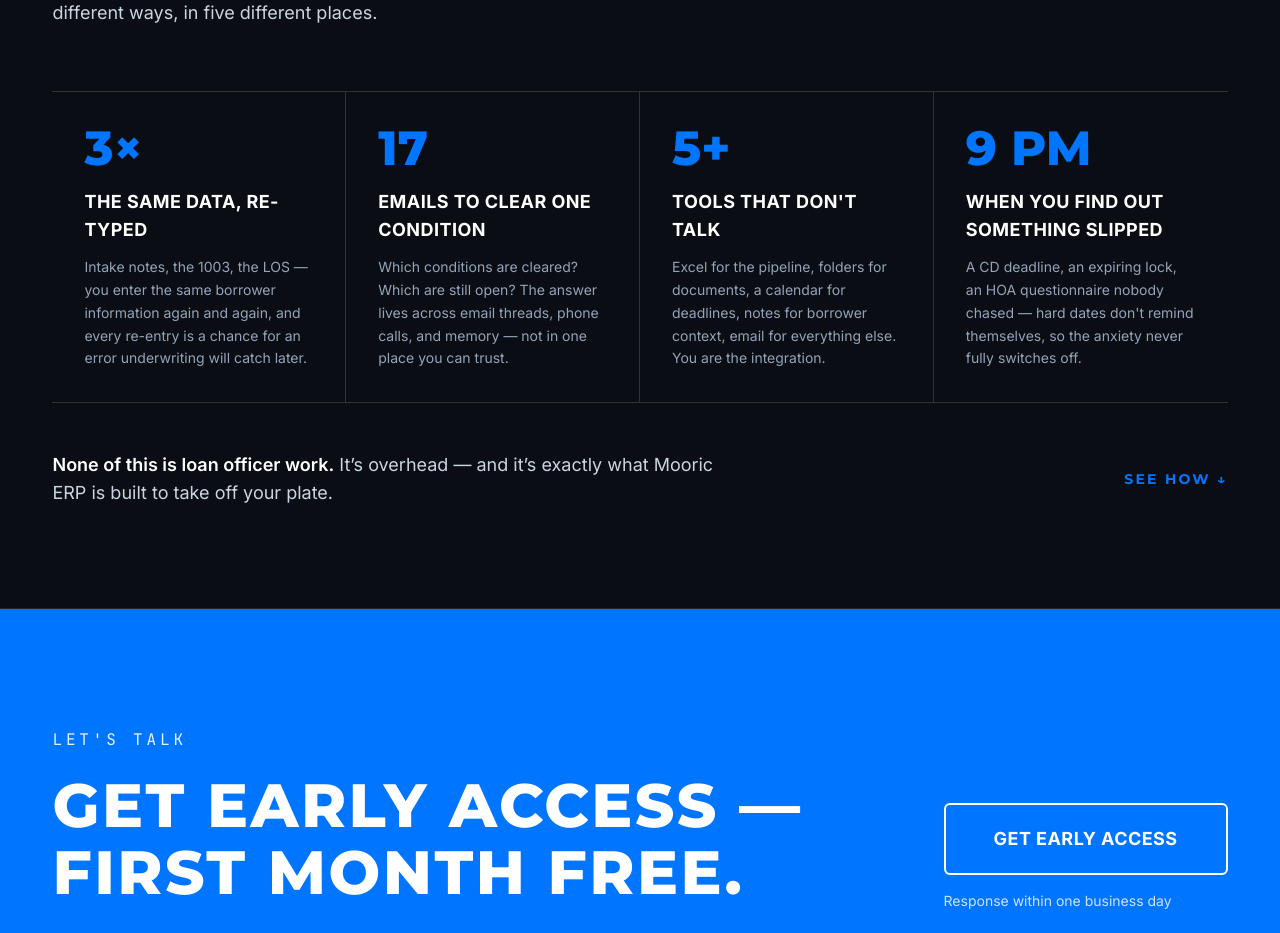
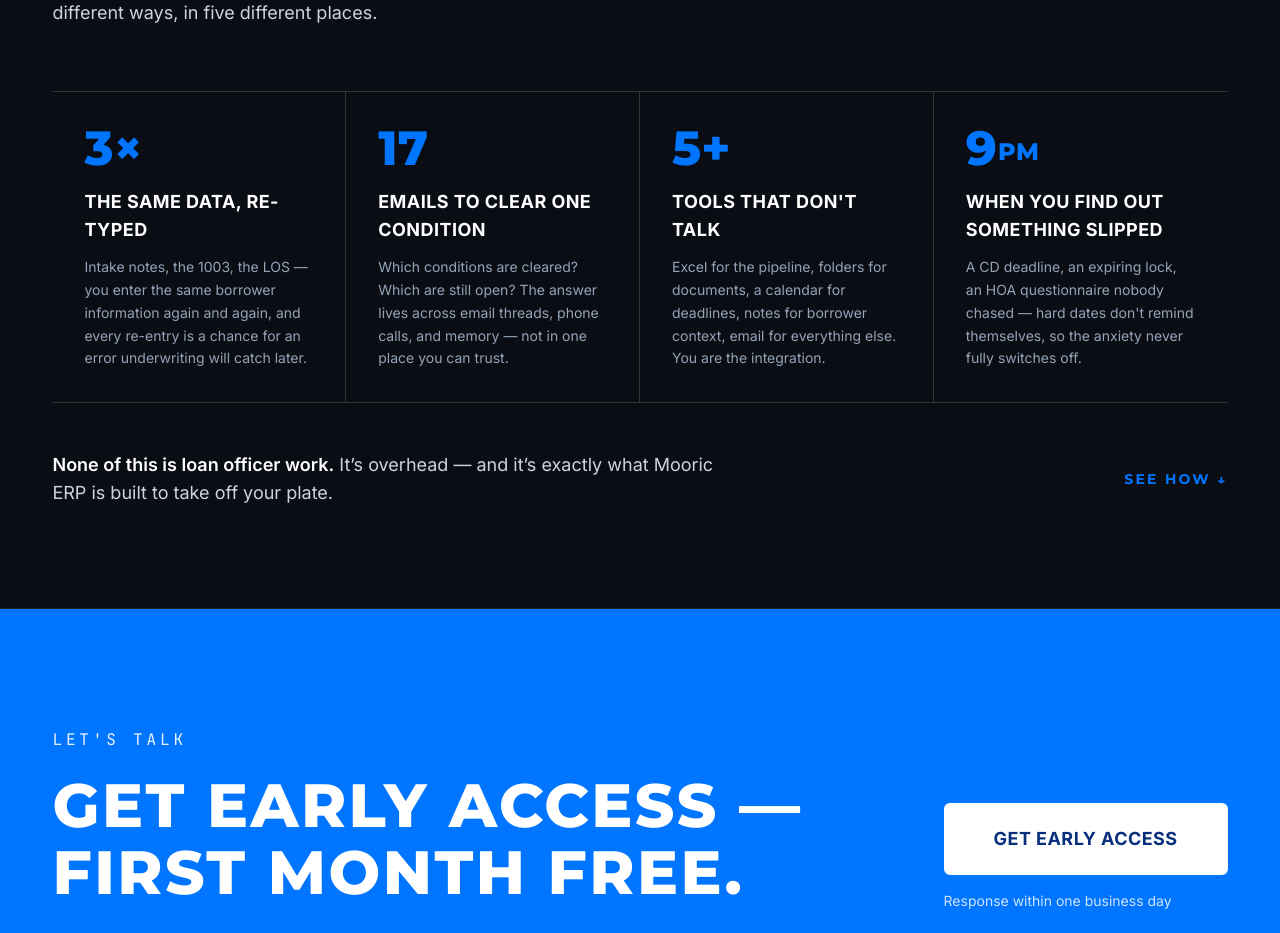
Before and after one commit to ghechavarria/Mooring-Website, a React (Vite) app: page / in a window 1280 px wide. Shown: the part 1786-2719 px from the top of the page. Built offline with nearby package versions, Linux system fonts and the light colour scheme.

Commit message:
slight fixes

```diff
--- a/src/components/ContactCTA.tsx
+++ b/src/components/ContactCTA.tsx
@@ -52,11 +52,7 @@ export function ContactCTA({
         <div className={`flex shrink-0 flex-col gap-4${SHOW_CONTACT_ACTIONS ? "" : " hidden"}`}>
           <button
             type="button"
-            className={
-              tone === "bright"
-                ? "rounded-md border-2 border-white bg-transparent px-10 py-5 text-base font-bold uppercase tracking-wide text-white transition hover:bg-white hover:text-erp sm:px-12 sm:py-5 sm:text-lg"
-                : `rounded-md border-2 border-white bg-white px-10 py-5 text-base font-bold uppercase tracking-wide transition hover:bg-transparent hover:text-white sm:px-12 sm:py-5 sm:text-lg ${tone === "teal" ? "text-[#0053b5]" : "text-[#082F7C]"}`
-            }
+            className={`rounded-md border-2 border-white bg-white px-10 py-5 text-base font-bold uppercase tracking-wide transition hover:bg-transparent hover:text-white sm:px-12 sm:py-5 sm:text-lg ${tone === "teal" ? "text-[#0053b5]" : "text-[#082F7C]"}`}
             onClick={() => openContactModal("walkthrough")}
           >
             {page === "team" ? "Get in touch" : tone === "deep" ? "Request a walkthrough" : "Get early access"}
--- a/src/components/ProblemSection.tsx
+++ b/src/components/ProblemSection.tsx
@@ -19,7 +19,8 @@ const painPoints = [
     body: "Excel for the pipeline, folders for documents, a calendar for deadlines, notes for borrower context, email for everything else. You are the integration.",
   },
   {
-    stat: "9 PM",
+    stat: "9",
+    unit: "PM",
     title: "When you find out something slipped",
     body: "A CD deadline, an expiring lock, an HOA questionnaire nobody chased — hard dates don't remind themselves, so the anxiety never fully switches off.",
   },
@@ -73,8 +74,13 @@ export function ProblemSection() {
               className="py-4 sm:p-8"
             >
               <div className="flex items-baseline gap-3 sm:block">
-                <p className="shrink-0 font-display text-3xl font-extrabold leading-none text-erp sm:text-5xl">
+                <p className="shrink-0 whitespace-nowrap font-display text-3xl font-extrabold leading-none text-erp sm:text-5xl">
                   {item.stat}
+                  {"unit" in item ? (
+                    <span className="relative -top-[0.22em] ml-px inline-block text-[0.5em] tracking-wide">
+                      {item.unit}
+                    </span>
+                  ) : null}
                 </p>
                 <h3 className="text-base font-bold uppercase tracking-wide text-white sm:mt-4 sm:text-lg">
                   {item.title}
--- a/src/index.css
+++ b/src/index.css
@@ -836,6 +836,13 @@
     white-space: normal;
   }
 
+  .hero-copy__actions .btn-primary-silver:hover {
+    background: transparent;
+    color: #fff;
+    box-shadow: none;
+    @apply ring-2 ring-white;
+  }
+
   .hero-copy__btn--ghost {
     display: inline-flex;
     align-items: center;
```
Also changed, not shown: 3 other files (tests, documents, lock files or other folders).
